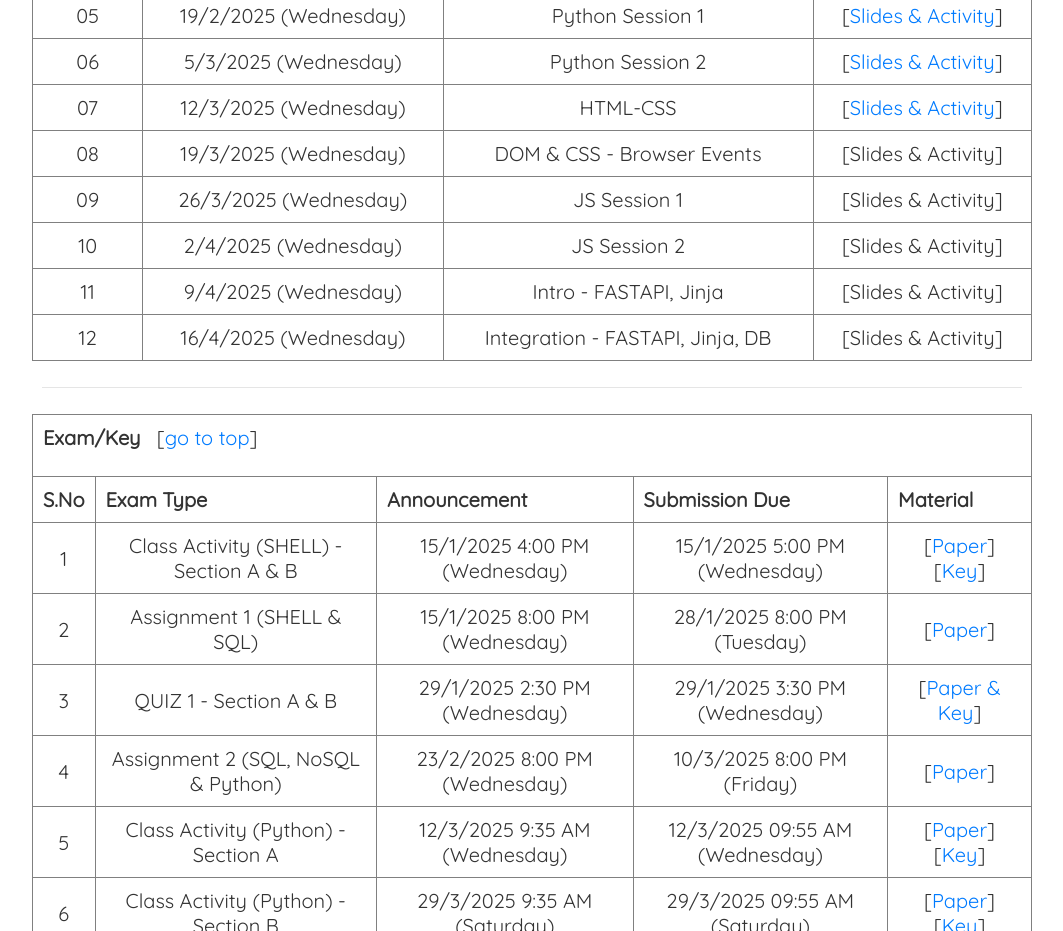
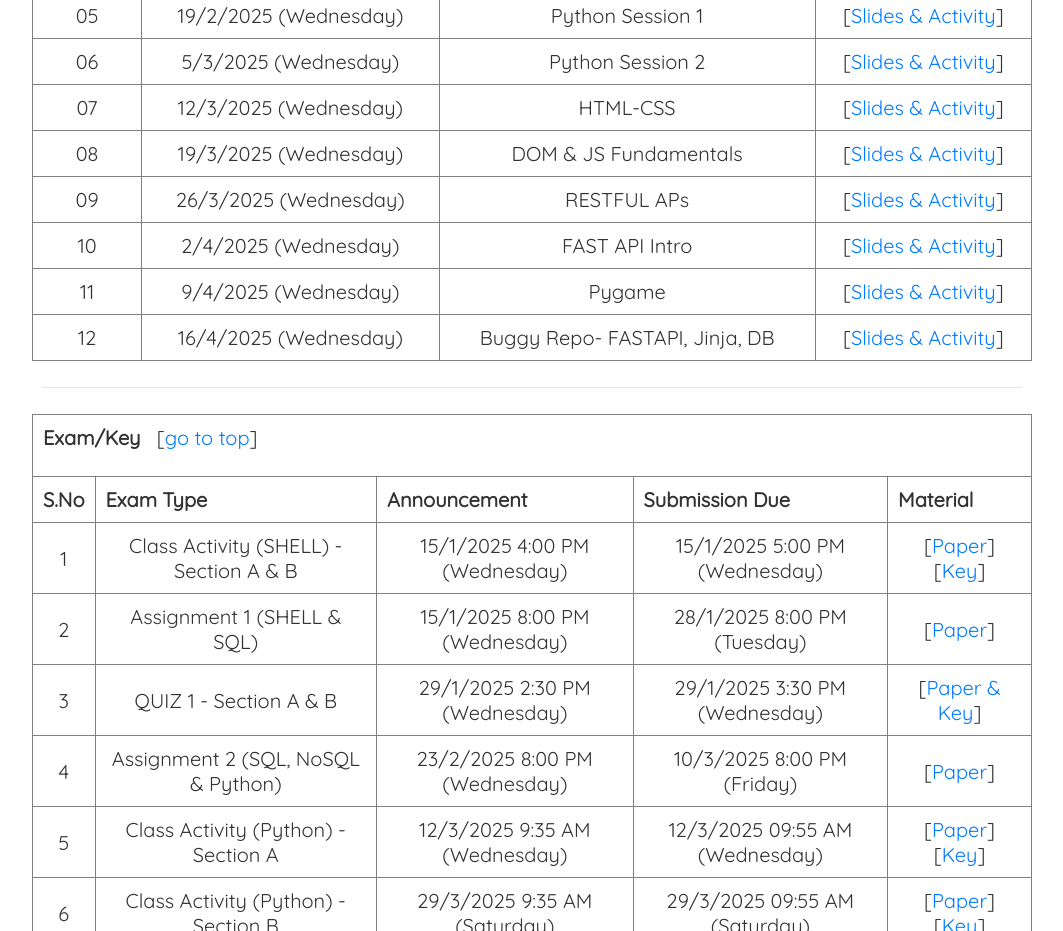
Before and after one commit to sai11101989/sai11101989.github.io, a plain HTML site: page cs6201_iss_spring2025.html in a window 1280 px wide. Shown: the part 4454-5385 px from the top of the page, without its empty margins (108-1171 px from the left). Drawn offline with nearby package versions, Linux system fonts and the light colour scheme.

Commit message:
Update cs6201_iss_spring2025.html

```diff
--- a/cs6201_iss_spring2025.html
+++ b/cs6201_iss_spring2025.html
@@ -208,19 +208,19 @@ function checkTime(i) {
 <td align="center">07</td><td align="center">12/3/2025 (Wednesday)</td><td align="center">HTML-CSS</td><td align="center">[<a href="https://github.com/sai11101989/sai11101989.github.io/tree/468c789633508508050e17096c39bc921512c497/Course/ISS_Spring_2025/lab7" target="_blank">Slides & Activity</a>]</td>
 </tr>
 <tr>
-<td align="center">08</td><td align="center">19/3/2025 (Wednesday)</td><td align="center">DOM & CSS - Browser Events</td><td align="center">[Slides & Activity]</td>
+<td align="center">08</td><td align="center">19/3/2025 (Wednesday)</td><td align="center">DOM & JS Fundamentals </td><td align="center">[<a href="https://github.com/sai11101989/sai11101989.github.io/tree/main/Course/ISS_Spring_2025/lab8"  target="_blank">Slides & Activity</a>]</td>
 </tr>
 <tr>
-<td align="center">09</td><td align="center">26/3/2025 (Wednesday)</td><td align="center">JS Session 1</td><td align="center">[Slides & Activity]</td>
+<td align="center">09</td><td align="center">26/3/2025 (Wednesday)</td><td align="center">RESTFUL APs</td><td align="center">[<a href="https://github.com/sai11101989/sai11101989.github.io/tree/main/Course/ISS_Spring_2025/lab9" target="_blank">Slides & Activity</a>]</td>
 </tr>
 <tr>
-<td align="center">10</td><td align="center">2/4/2025 (Wednesday)</td><td align="center">JS Session 2</td><td align="center">[Slides & Activity]</td>
+<td align="center">10</td><td align="center">2/4/2025 (Wednesday)</td><td align="center">FAST API Intro</td><td align="center">[<a href="https://github.com/sai11101989/sai11101989.github.io/tree/main/Course/ISS_Spring_2025/lab10" target="_blank">Slides & Activity</a>]</td>
 </tr>
 <tr>
-<td align="center">11</td><td align="center">9/4/2025 (Wednesday)</td><td align="center">Intro - FASTAPI, Jinja</td><td align="center">[Slides & Activity]</td>
+<td align="center">11</td><td align="center">9/4/2025 (Wednesday)</td><td align="center">Pygame</td><td align="center">[<a href="https://github.com/sai11101989/sai11101989.github.io/tree/main/Course/ISS_Spring_2025/lab11" target="_blank">Slides & Activity</a>]</td>
 </tr>
 <tr>
-<td align="center">12</td><td align="center">16/4/2025 (Wednesday)</td><td align="center">Integration - FASTAPI, Jinja, DB</td><td align="center">[Slides & Activity]</td>
+<td align="center">12</td><td align="center">16/4/2025 (Wednesday)</td><td align="center">Buggy Repo- FASTAPI, Jinja, DB</td><td align="center">[<a href="https://github.com/sai11101989/sai11101989.github.io/tree/main/Course/ISS_Spring_2025/lab12" target="_blank">Slides & Activity</a>]</td>
 </tr>
 </table>
 <table align="center" width="10%" cellspacing="10" cellpadding="10" border="0">
```
